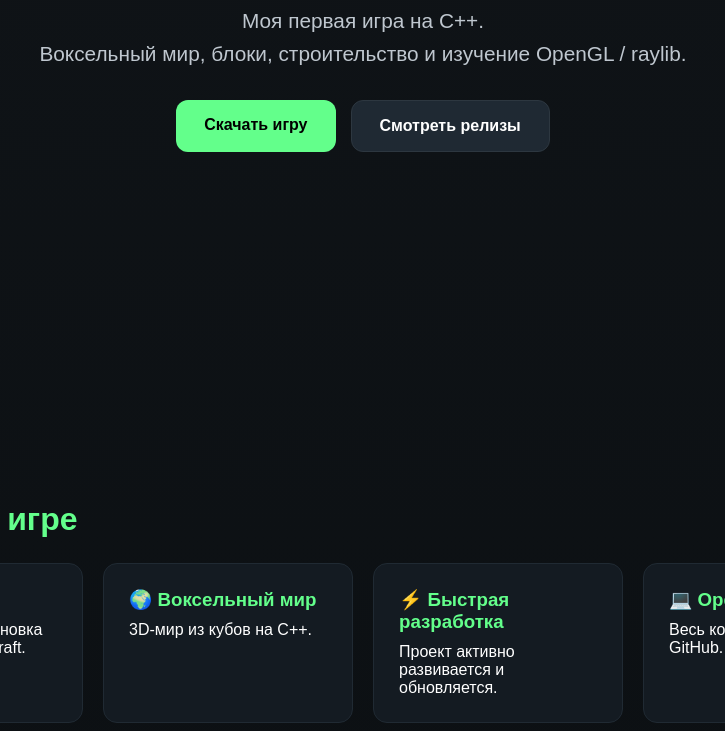
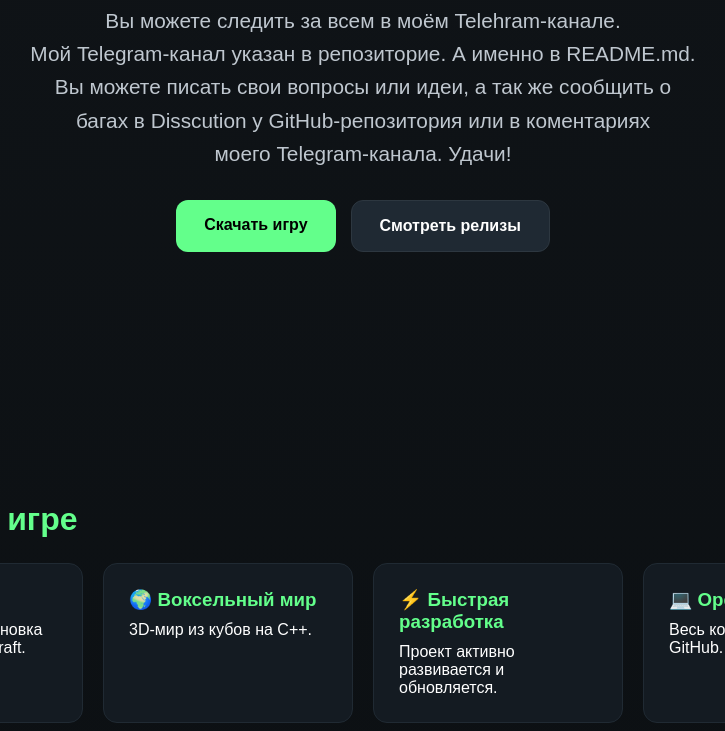
Before and after one commit to yappertarai-commits/Minecraft-clone, a plain HTML site: page index.html in a window 1280 px wide. Shown: the part 369-1100 px from the top of the page, without its empty margins (277-1002 px from the left). Drawn offline with Linux system fonts and the light colour scheme.

Commit message:
Update index.html

```diff
--- a/index.html
+++ b/index.html
@@ -119,7 +119,13 @@ footer {
         <h1>Minecraft Clone</h1>
         <p class="subtitle">
             Моя первая игра на C++.<br>
-            Воксельный мир, блоки, строительство и изучение OpenGL / raylib.
+            Воксельный мир, блоки, строительство и изучение OpenGL / raylib.<br>
+            Я буду её обновлять и соберу команду.<br>
+            Вы можете следить за всем в моём Telehram-канале.<br>
+            Мой Telegram-канал указан в репозиторие. А именно в README.md.<br>
+            Вы можете писать свои вопросы или идеи, а так же сообщить о<br>
+            багах в Disscution у GitHub-репозитория или в коментариях<br>
+            моего Telegram-канала. Удачи!
         </p>
 
         <div class="buttons">
```
